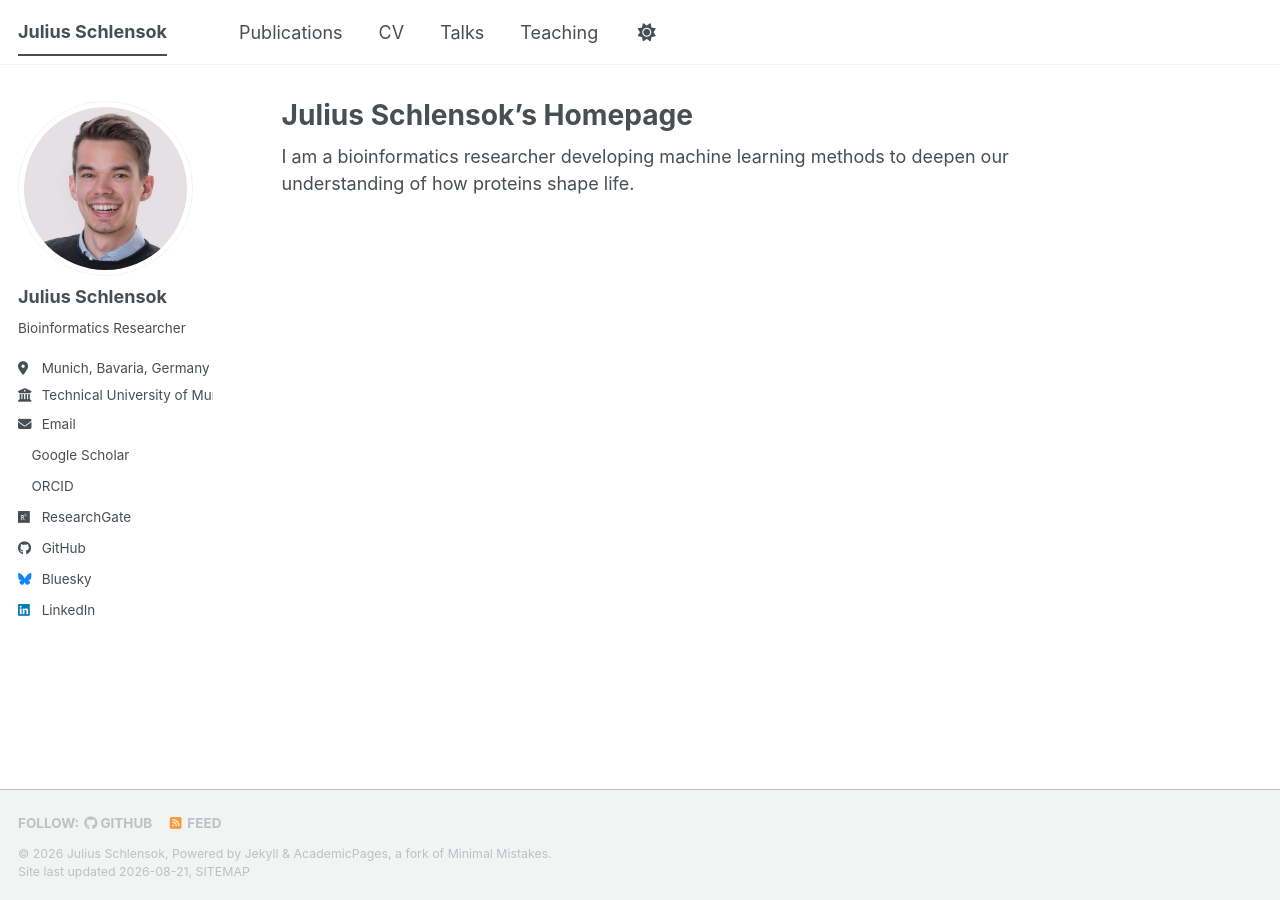
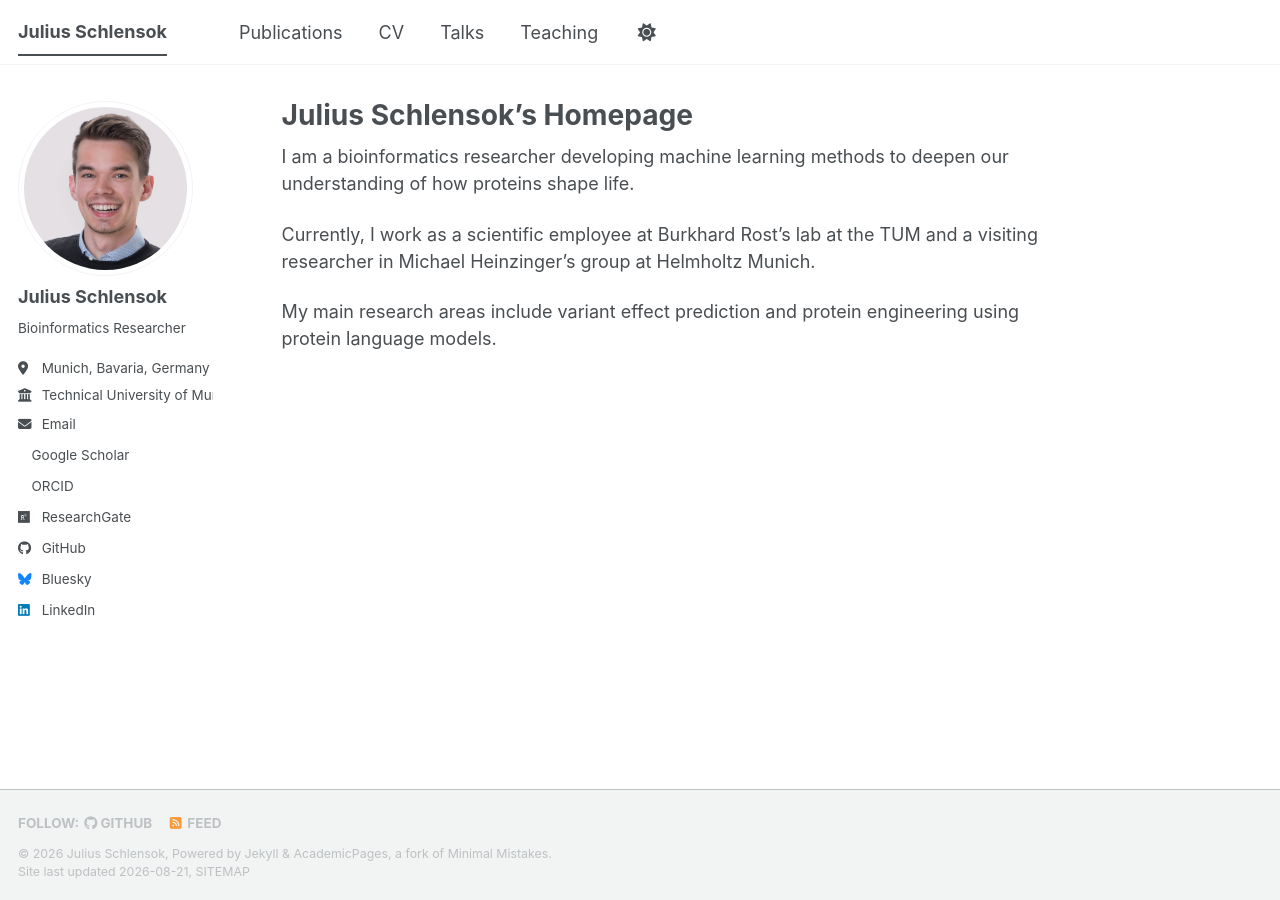
Before and after one commit to JSchlensok/jschlensok.github.io, a Jekyll site: the page built from _pages/about.md, in a window 1280 px wide. Built offline with Jekyll 4.4.1, drawn with Linux system fonts in a browser that asks for light colours; a style sheet for code colours, icons or effects is not loaded.

Commit message:
extend about

```diff
--- a/_pages/about.md
+++ b/_pages/about.md
@@ -8,3 +8,7 @@ redirect_from:
 ---
 
 I am a bioinformatics researcher developing machine learning methods to deepen our understanding of how proteins shape life.
+
+Currently, I work as a scientific employee at Burkhard Rost's lab at the TUM and a visiting researcher in Michael Heinzinger's group at Helmholtz Munich.
+
+My main research areas include variant effect prediction and protein engineering using protein language models.
```
